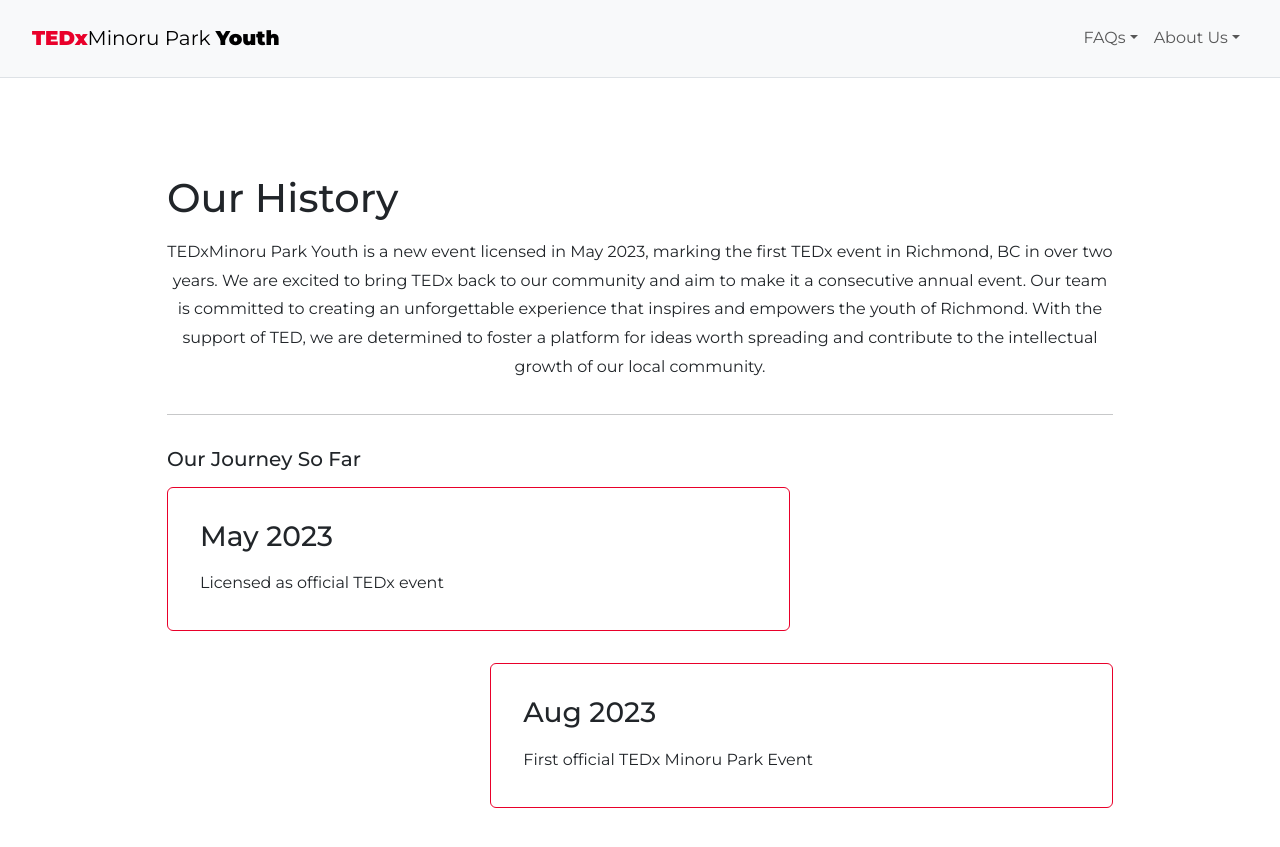
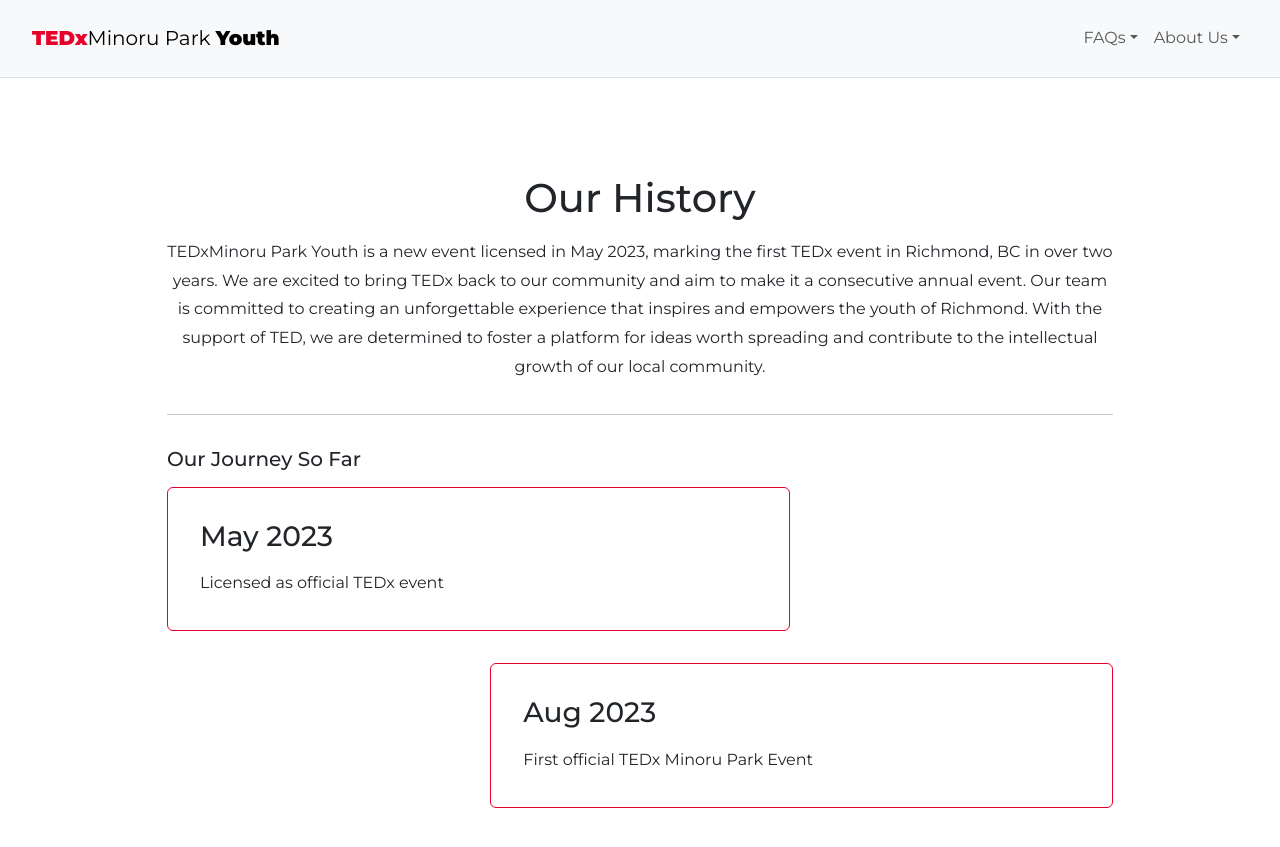
Before and after one commit to TEDxMinoruPark/TEDxMinoruPark.github.io, a Jekyll site: the page built from history.html, in a window 1280 px wide and 900 px high. Shown: the top 847 px of the window. Built offline with Jekyll 4.4.1, drawn with Linux system fonts in a browser that asks for light colours; nearby versions of some CDN libraries.

```diff
--- a/history.html
+++ b/history.html
@@ -5,7 +5,7 @@ layout: wrapper
 
 <section>
     <div class="container py-5">
-        <h1>Our History</h1>
+        <center><h1>Our History</h1></center>
         <p><center>TEDxMinoru Park Youth is a new event licensed in May 2023, marking the first TEDx event in Richmond, BC in over two years. We are excited to bring TEDx back to our community and aim to make it a consecutive annual event. Our team is committed to creating an unforgettable experience that inspires and empowers the youth of Richmond. With the support of TED, we are determined to foster a platform for ideas worth spreading and contribute to the intellectual growth of our local community.</center></p>
         <hr>
         <h5>Our Journey So Far</h5>
```
